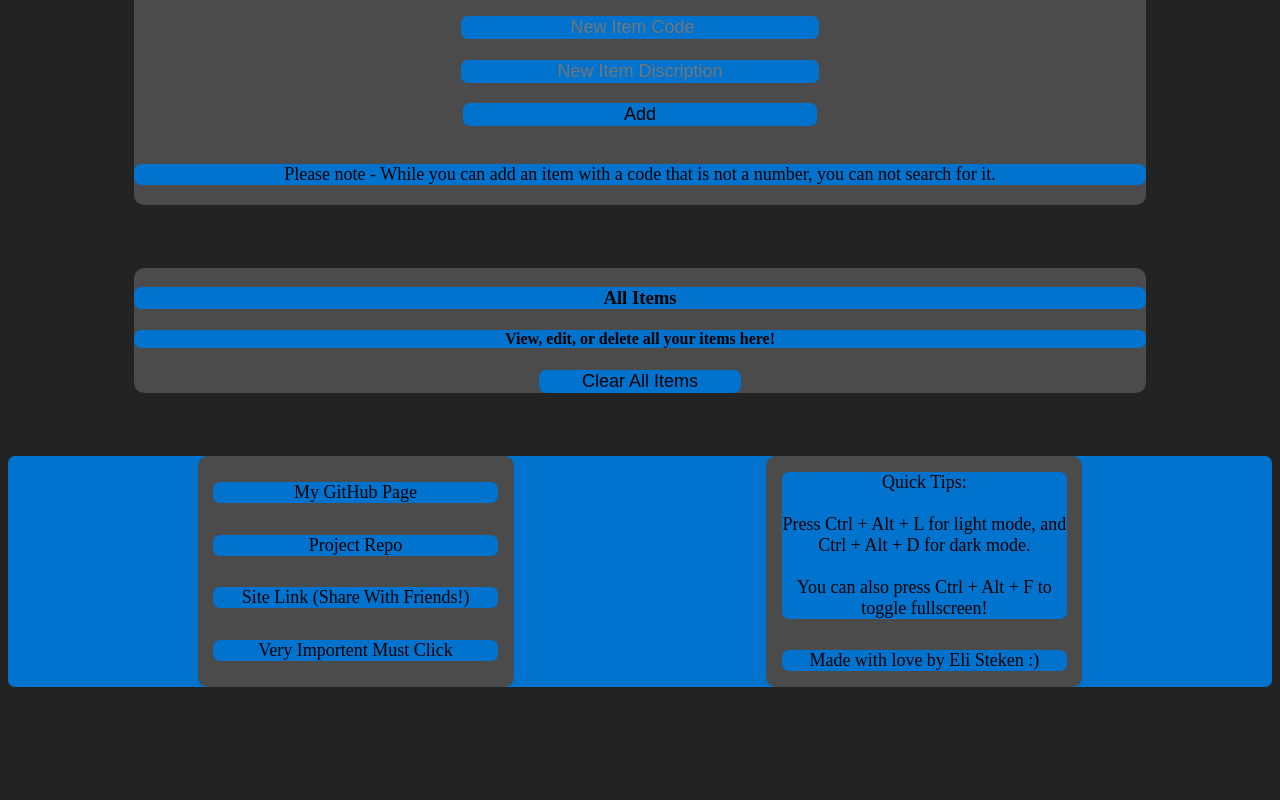
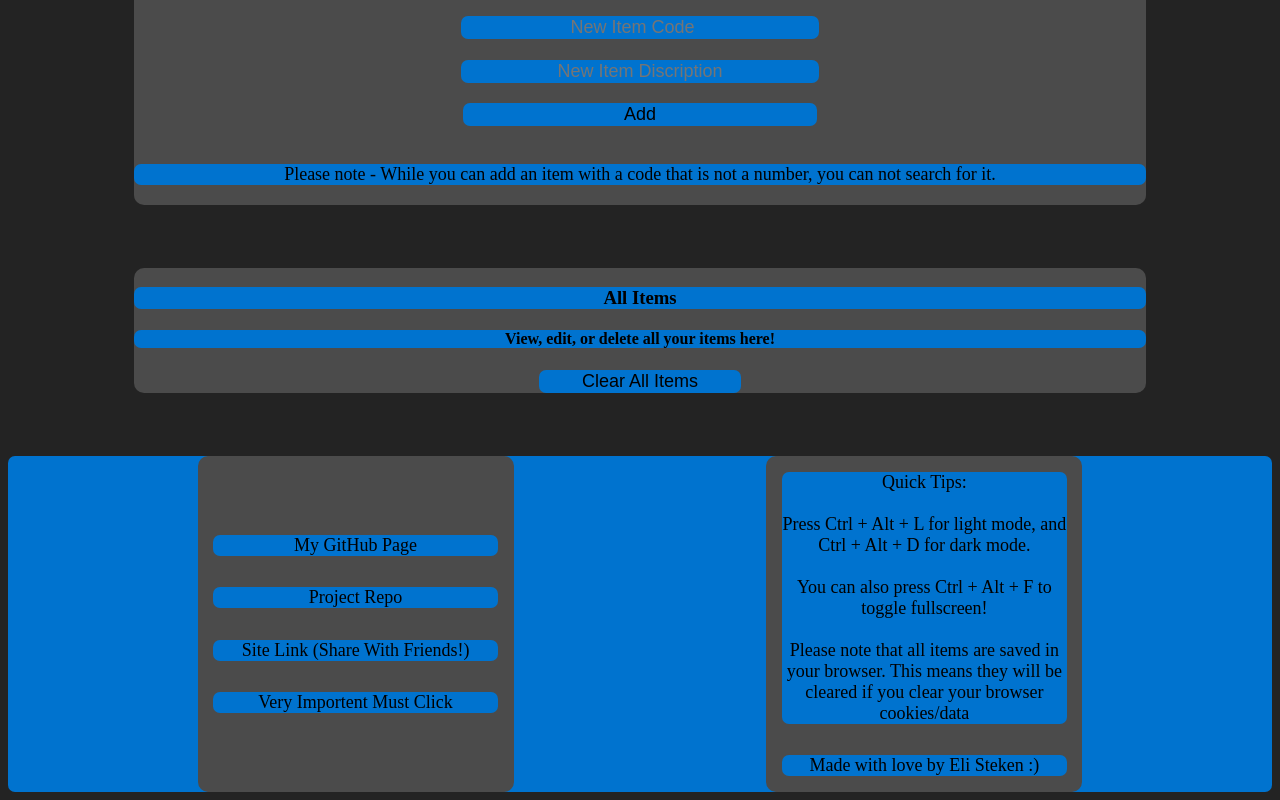
Before and after one commit to Eli-Sterken/Item-Indexer, a Nuxt app: page / in a window 1280 px wide. Shown: the part 564-1364 px from the top of the page. Before the commit the page ends 1259 px from the top, so only its background shows below. Built offline with nearby package versions, Linux system fonts and the light colour scheme.

Commit message:
Added Footer Warning
Added the item saving warning in the footer.

```diff
--- a/components/Footer.vue
+++ b/components/Footer.vue
@@ -8,7 +8,7 @@
         </div>
 
         <div class="accent rel-position footer-segment">
-            <p class="main-element n-font footer-element">Quick Tips:<br><br>Press Ctrl + Alt + L for light mode, and Ctrl + Alt + D for dark mode.<br><br>You can also press Ctrl + Alt + F to toggle fullscreen!</p>
+            <p class="main-element n-font footer-element">Quick Tips:<br><br>Press Ctrl + Alt + L for light mode, and Ctrl + Alt + D for dark mode.<br><br>You can also press Ctrl + Alt + F to toggle fullscreen!<br><br>Please note that all items are saved in your browser. This means they will be cleared if you clear your browser cookies/data</p>
             <p class="main-element n-font footer-element">Made with love by Eli Steken :)</p>
         </div>
     </div>
```
